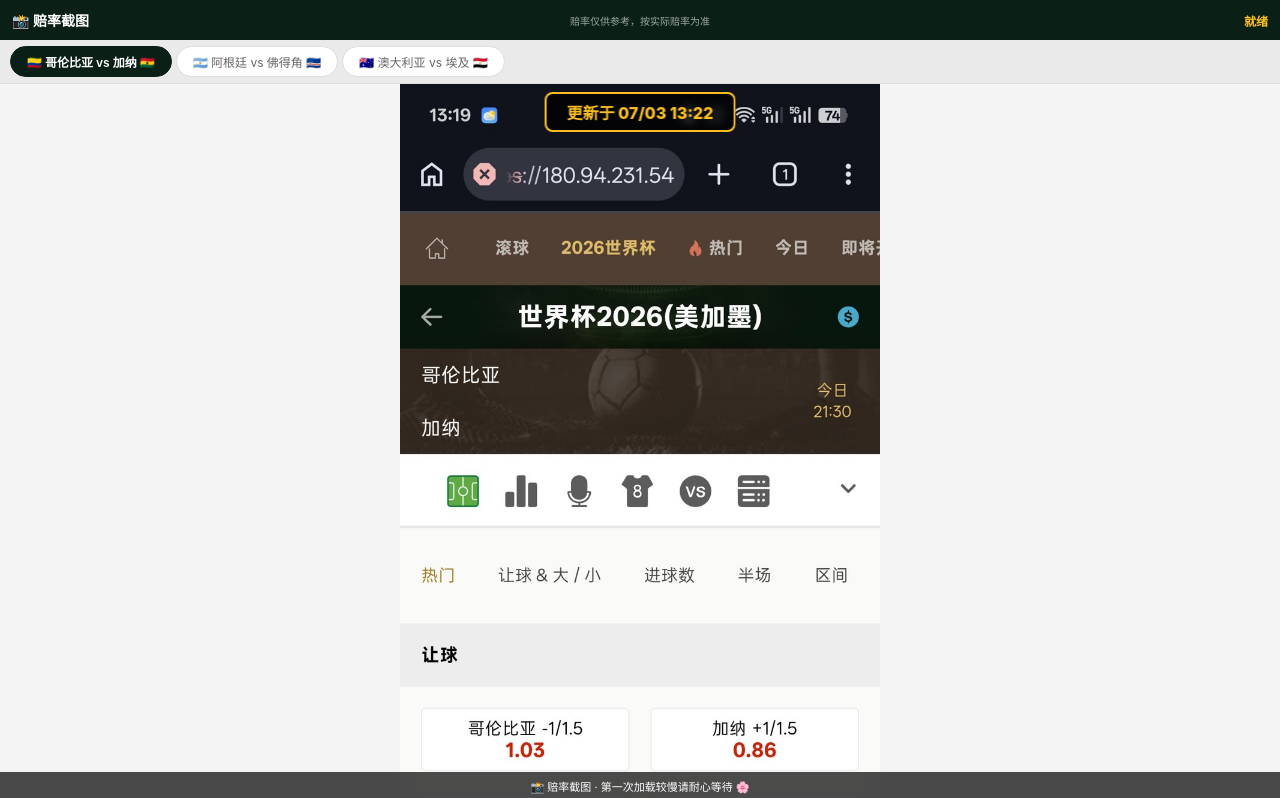
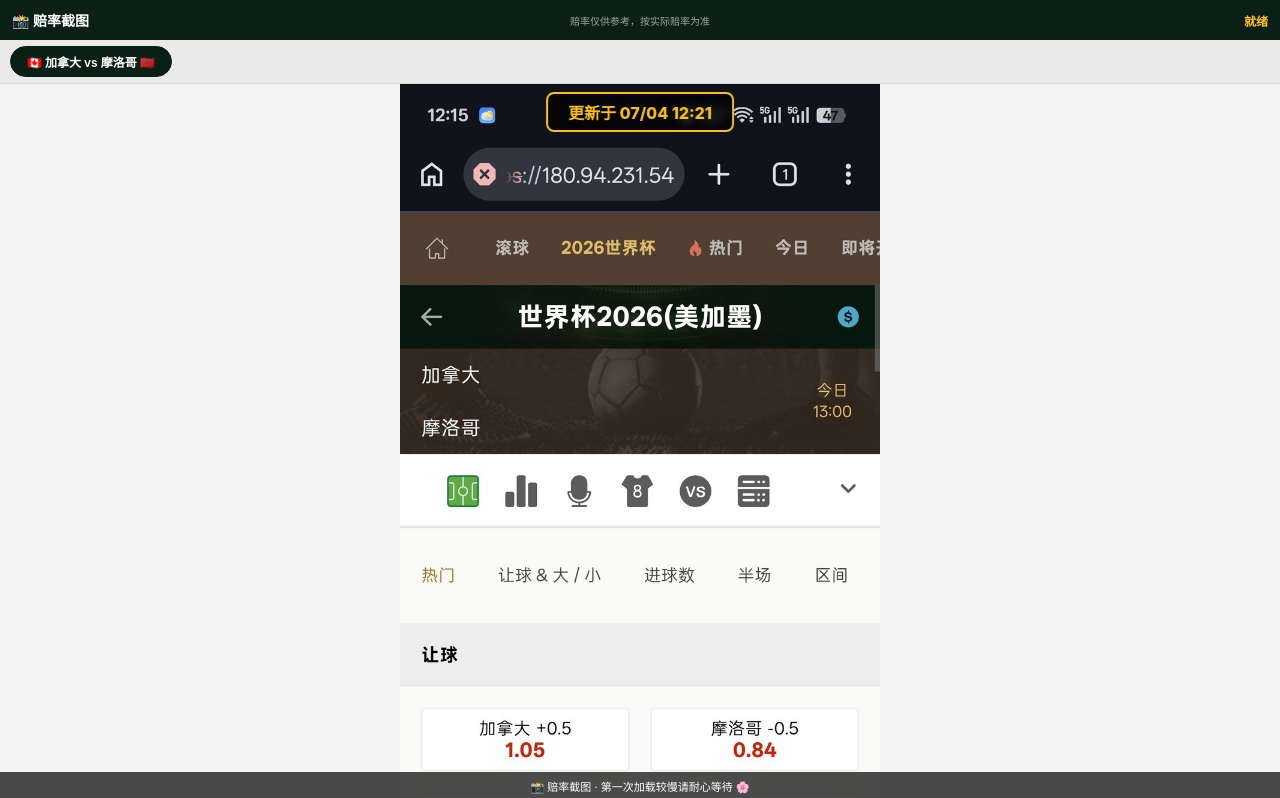
Before and after one commit to shengkaitang3/football-betting, a website: page public/index.html in a window 1280 px wide. Shown: the top 798 px of the page. Drawn offline with Linux system fonts and the light colour scheme.

Commit message:
更新截图：加拿大 vs 摩洛哥（删除旧3场）

```diff
--- a/public/index.html
+++ b/public/index.html
@@ -51,13 +51,11 @@
     </div>
 
     <div class="match-tabs" id="matchTabs">
-        <span class="active" data-img="col-gha.jpg" data-time="07/03 13:22" onclick="switchTab(this)">🇨🇴 哥伦比亚 vs 加纳 🇬🇭</span>
-        <span data-img="arg-cpv.jpg" data-time="07/03 13:22" onclick="switchTab(this)">🇦🇷 阿根廷 vs 佛得角 🇨🇻</span>
-        <span data-img="aus-egy.jpg" data-time="07/03 13:22" onclick="switchTab(this)">🇦🇺 澳大利亚 vs 埃及 🇪🇬</span>
+        <span class="active" data-img="can-mar.jpg" data-time="07/04 12:21" onclick="switchTab(this)">🇨🇦 加拿大 vs 摩洛哥 🇲🇦</span>
     </div>
     <div class="screenshot-wrap" id="screenshotWrap">
-        <span class="time-tag" id="timeTag">更新于 07/03 13:22</span>
-        <img id="oddsImage" src="col-gha.jpg?v=1322" alt="赔率截图" style="width:100%" onload="document.getElementById('statusText').textContent='就绪'" onerror="document.getElementById('statusText').textContent='加载失败'">
+        <span class="time-tag" id="timeTag">更新于 07/04 12:21</span>
+        <img id="oddsImage" src="can-mar.jpg?v=1221" alt="赔率截图" style="width:100%" onload="document.getElementById('statusText').textContent='就绪'" onerror="document.getElementById('statusText').textContent='加载失败'">
     </div>
 
     <div class="bottom-bar">📸 赔率截图 · 第一次加载较慢请耐心等待 🌸</div>
```
Also changed, not shown: public/arg-cpv.jpg (deleted), public/aus-egy.jpg (deleted), public/can-mar.jpg (added), public/col-gha.jpg (deleted).
